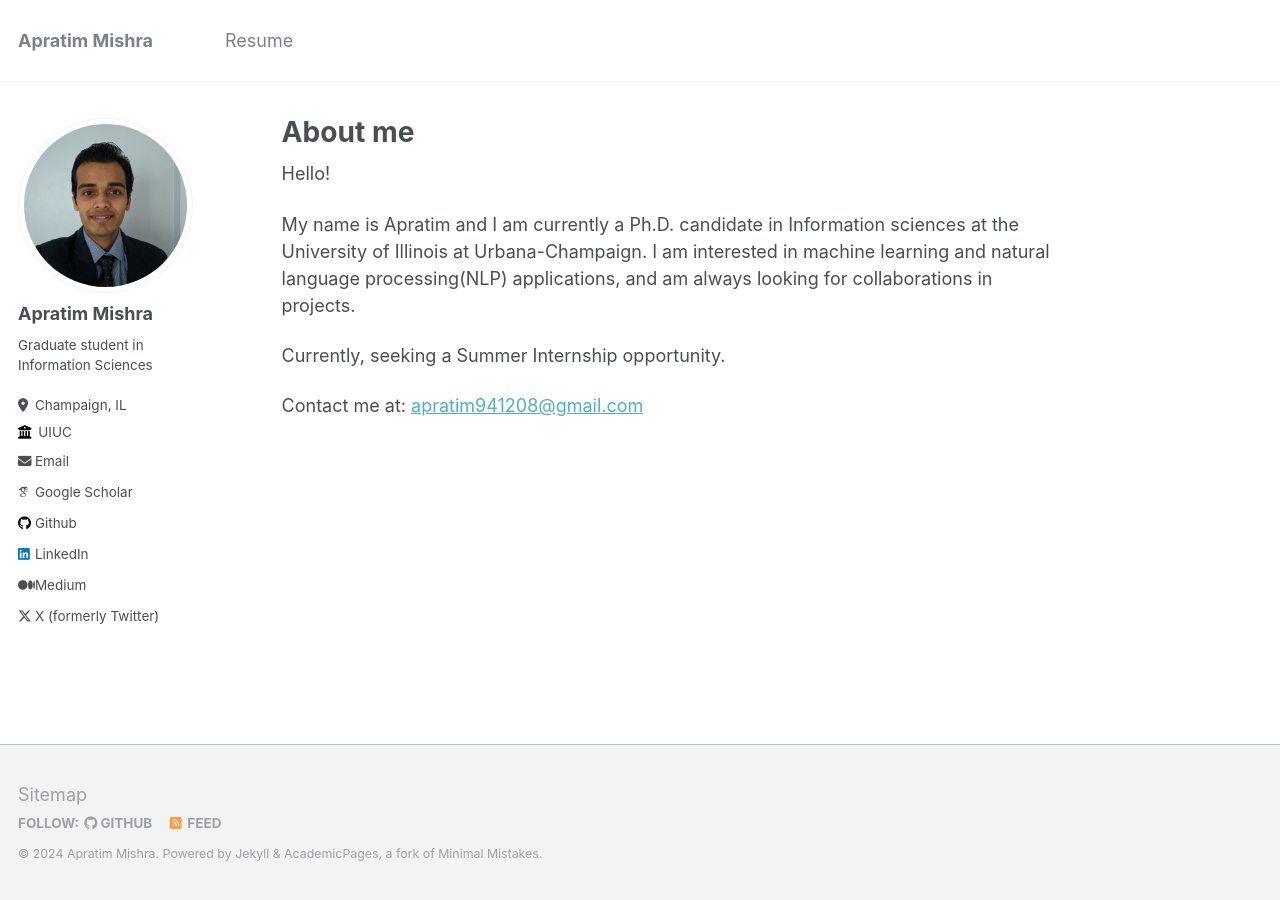
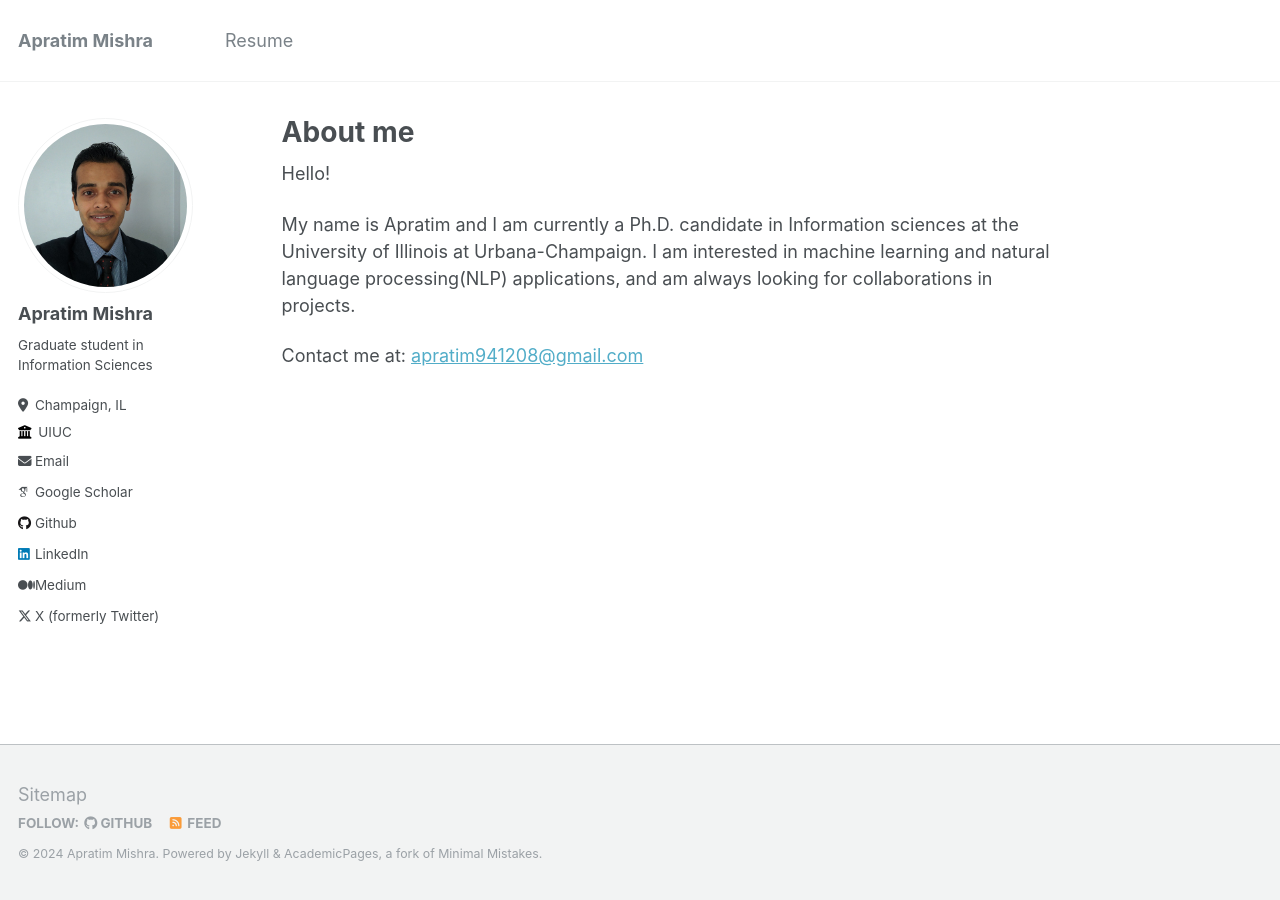
Before and after one commit to apratim-mishra/apratim-mishra.github.io, a Jekyll site: the page built from _pages/about.md, in a window 1280 px wide. Built offline with Jekyll 4.4.1, drawn with Linux system fonts in a browser that asks for light colours; some web fonts are replaced.

Commit message:
Update about.md

```diff
--- a/_pages/about.md
+++ b/_pages/about.md
@@ -11,7 +11,6 @@ Hello!
 
 My name is Apratim and I am currently a Ph.D. candidate in Information sciences at the University of Illinois at Urbana-Champaign. I am interested in machine learning and natural language processing(NLP) applications, and am always looking for collaborations in projects.
 
-Currently, seeking a Summer Internship opportunity.
 
 Contact me at: [apratim941208@gmail.com](mailto:apratim941208@gmail.com)
 
```
